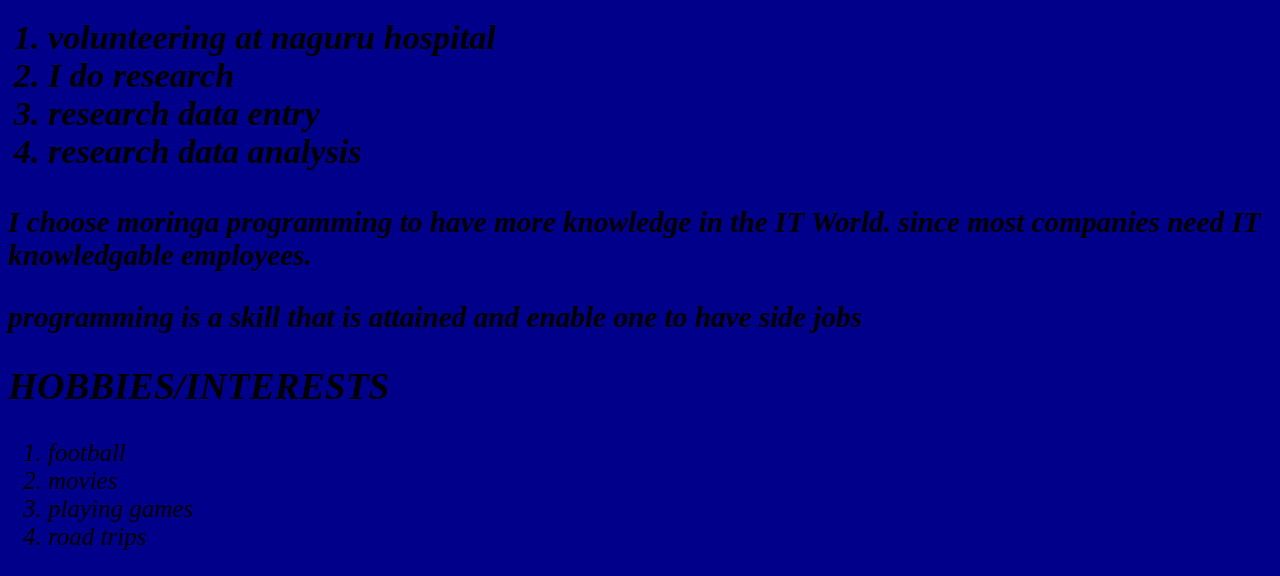
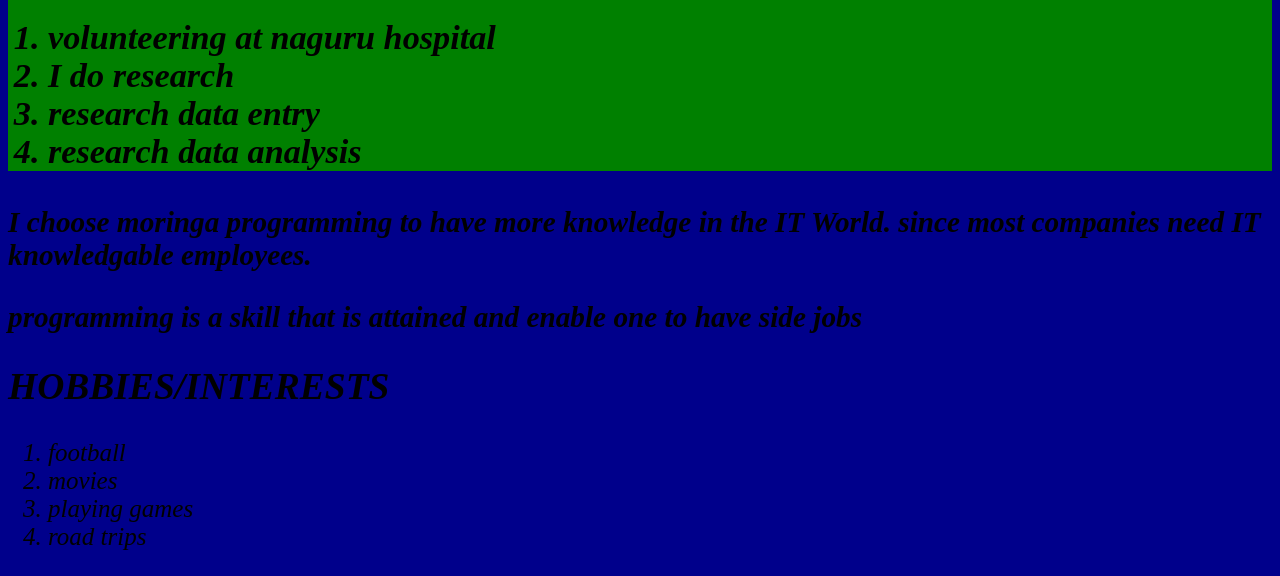
Before and after one commit to terrydon/portifolio, a plain HTML site: page index.html in a window 1280 px wide. Shown: the part 379-955 px from the top of the page. Drawn offline with Linux system fonts and the light colour scheme.

Commit message:
adding background color and style

```diff
--- a/css/styles.css
+++ b/css/styles.css
@@ -20,3 +20,7 @@ p {
   background-color: orange;
 
 }
+.work{
+  background-color: green;
+  font-style: italic;
+}
```
